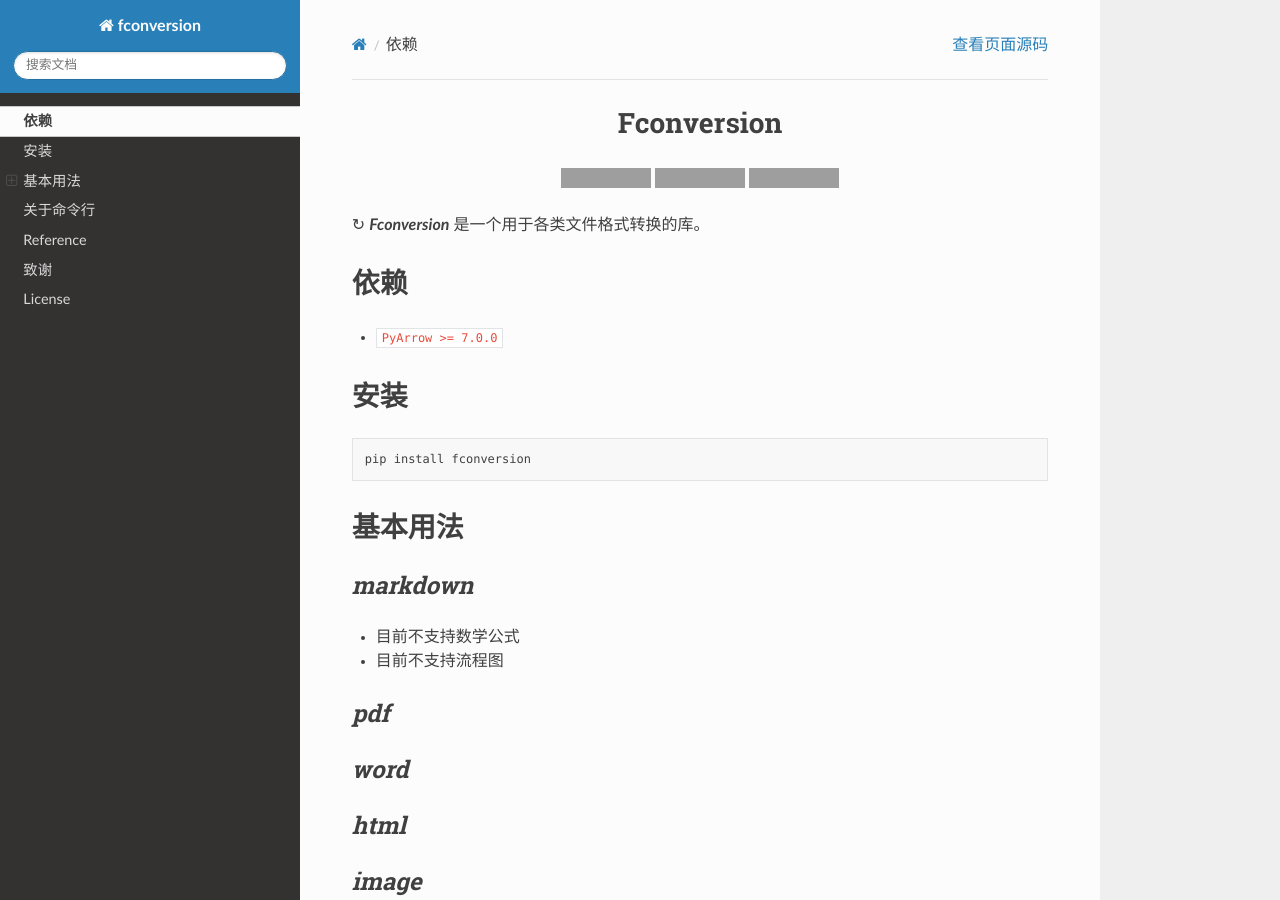
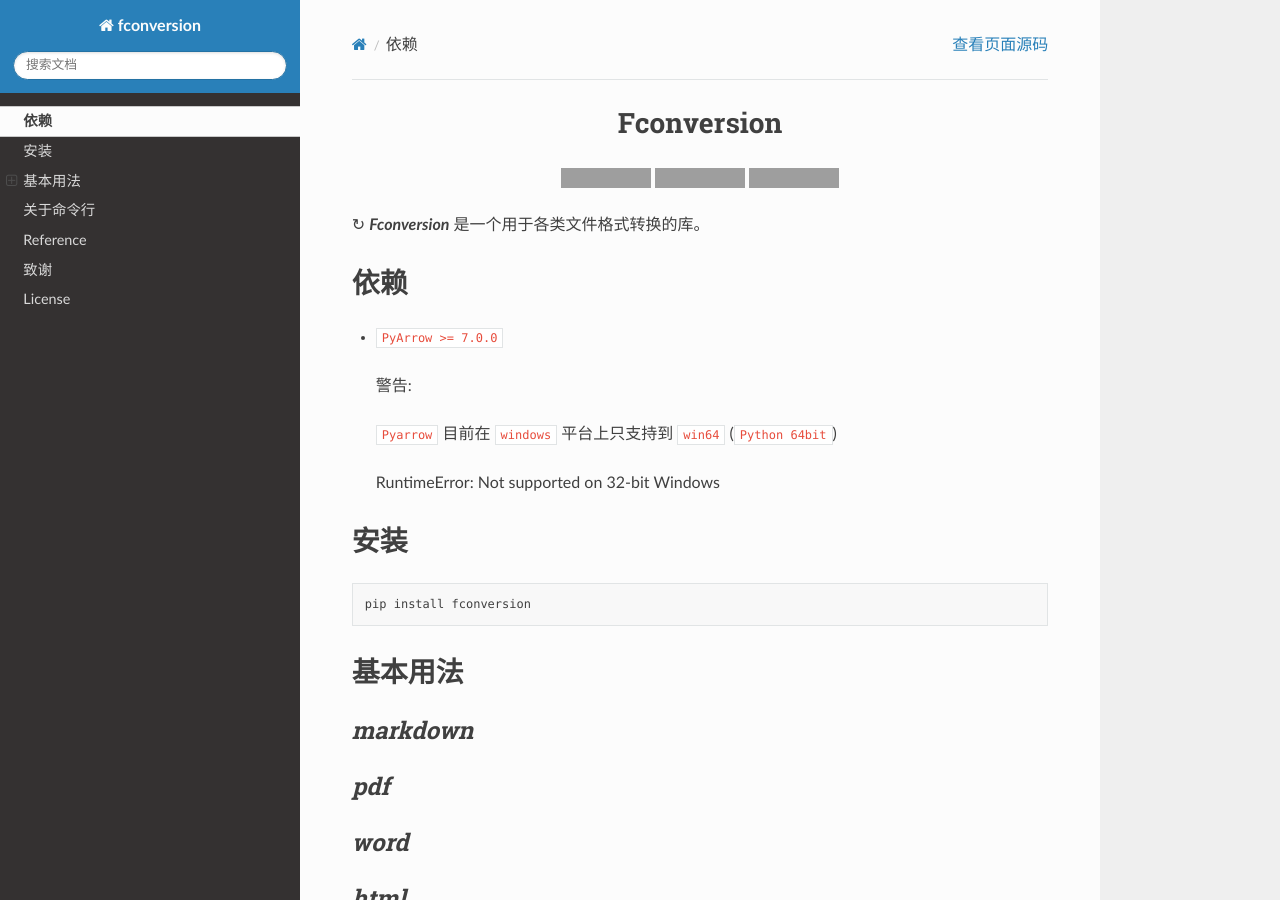
Before and after one commit to PY-GZKY/fconversion, a Sphinx documentation site: the page built from docs/doc_/index.md, in a window 1280 px wide and 900 px high. Built offline with Sphinx 7.4.7 and the Read the Docs theme 2.0.0, drawn with Linux system fonts in a browser that asks for light colours; grey boxes are pictures that could not be loaded.

Commit message:
Update index.md

````diff
--- a/docs/doc_/index.md
+++ b/docs/doc_/index.md
@@ -12,6 +12,13 @@
 
 - `PyArrow >= 7.0.0`
 
+> 警告:
+>
+>`Pyarrow` 目前在 `windows` 平台上只支持到 `win64` (`Python 64bit`)
+>
+> RuntimeError: Not supported on 32-bit Windows
+
+
 ## 安装
 
 ```shell
@@ -20,11 +27,7 @@ pip install fconversion
 
 ## 基本用法
 
-
 ### _markdown_
-- 目前不支持数学公式
-- 目前不支持流程图
-
 ### _pdf_
 ### _word_
 ### _html_
````
